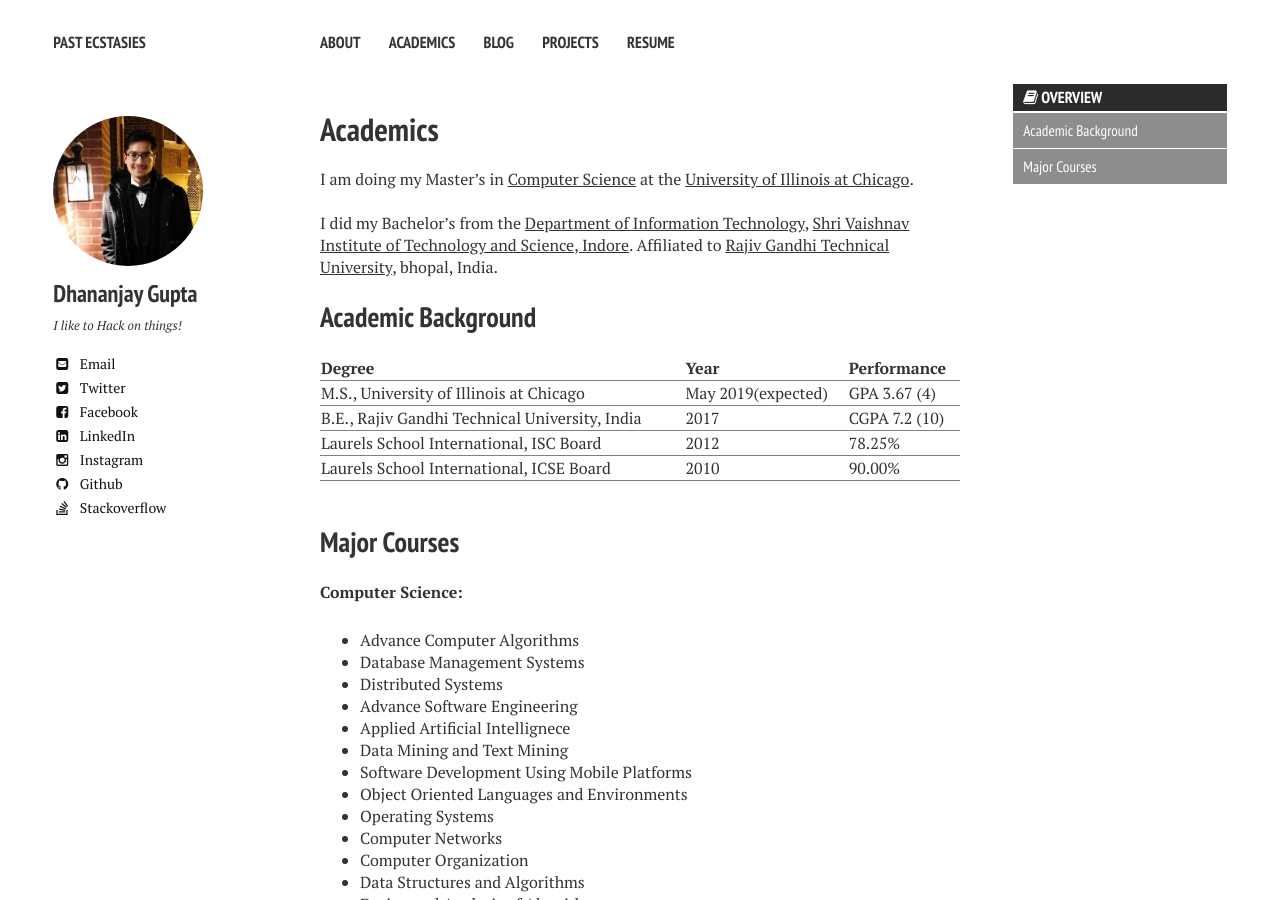
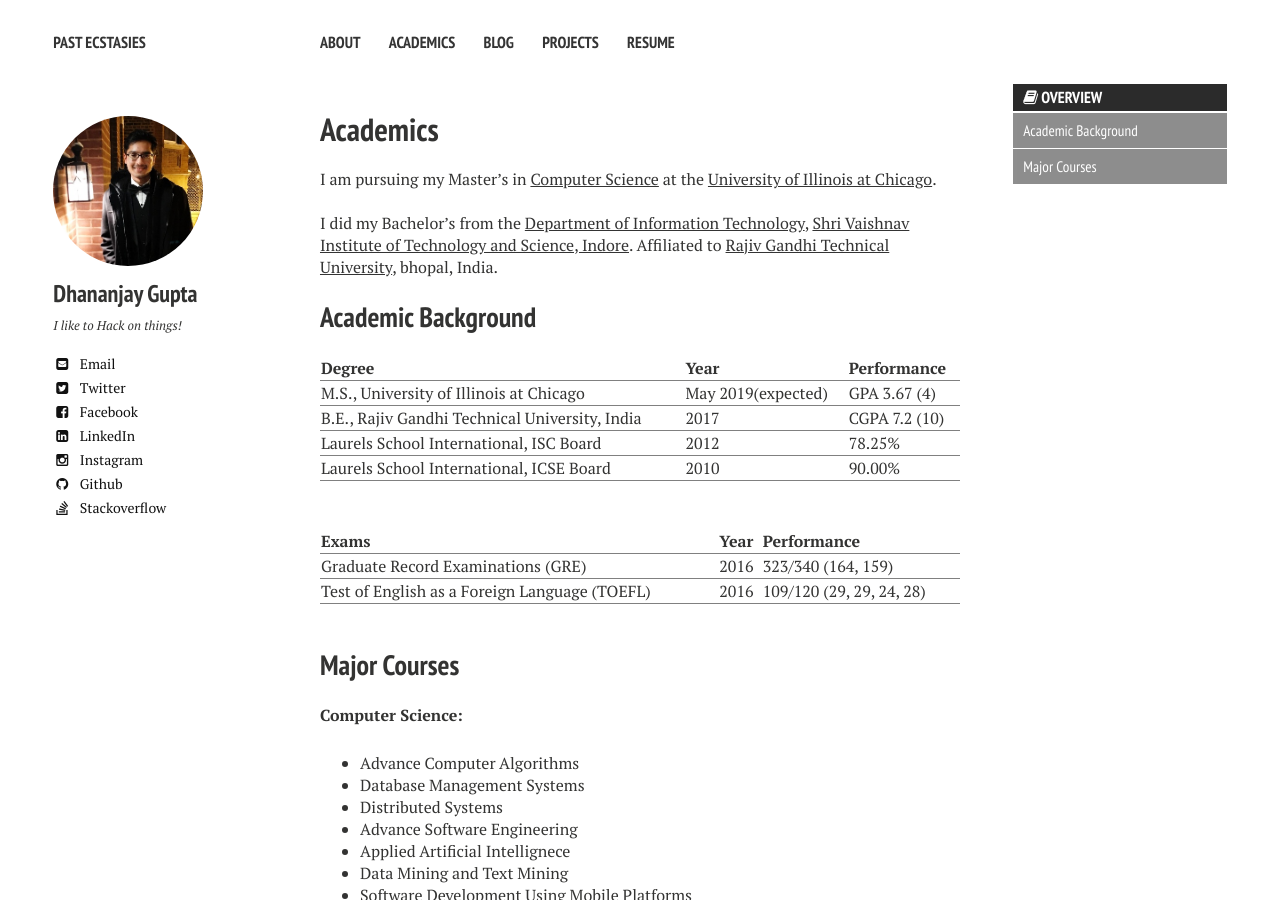
Before and after one commit to DhananjayGupta300/DhananjayGupta300.github.io, a Jekyll site: the page built from academics/index.md, in a window 1280 px wide and 900 px high. Built offline with Jekyll 4.4.1, drawn with Linux system fonts in a browser that asks for light colours; nearby versions of some CDN libraries.

Commit message:
Update index.md

```diff
--- a/academics/index.md
+++ b/academics/index.md
@@ -8,7 +8,7 @@ comments: true
 ---
 {% include _toc.html %}
 
-I am doing my Master's in <a href="https://www.cs.uic.edu/">Computer Science</a> at the <a href="https://www.uic.edu/">University of Illinois at Chicago</a>. <br/><br/>
+I am pursuing my Master's in <a href="https://www.cs.uic.edu/">Computer Science</a> at the <a href="https://www.uic.edu/">University of Illinois at Chicago</a>. <br/><br/>
 I did my Bachelor's from the <a href="http://www.svvv.edu.in/Department/DisplayDeptPage.aspx?page=gaeag&ItemID=eaaim&nInstiID=a&nDeptID=i">Department of Information Technology</a>, <a href="http://www.svits.ac.in/index.php">Shri Vaishnav Institute of Technology and Science, Indore</a>. Affiliated to <a href="https://www.rgpv.ac.in/">Rajiv Gandhi Technical University</a>, bhopal, India.
 
 Academic Background
@@ -23,6 +23,15 @@ Academic Background
 | Laurels School International, ISC Board           | 2012                | 78.25%          |
 |----
 | Laurels School International, ICSE Board          | 2010                | 90.00%          |
+|=====
+|
+{: rules="groups"}
+
+| Exams                                               | Year            | Performance                |
+|:--------------------------------------------------  |:----------------|:----------------           |
+| Graduate Record Examinations (GRE)                  | 2016            | 323/340 (164, 159)         |
+|----
+| Test of English as a Foreign Language (TOEFL)       | 2016            | 109/120 (29, 29, 24, 28)   |
 |=====
 |
 {: rules="groups"}
```
